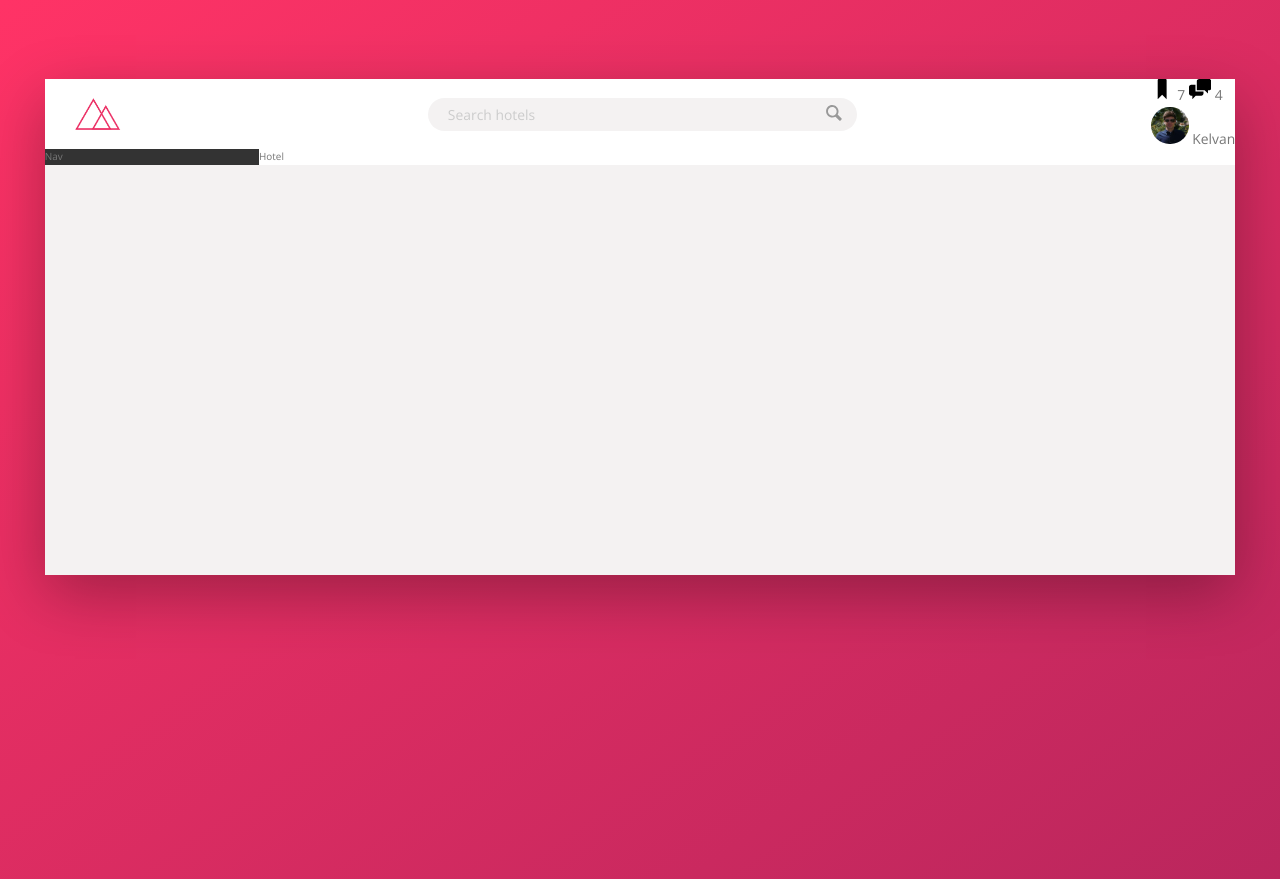
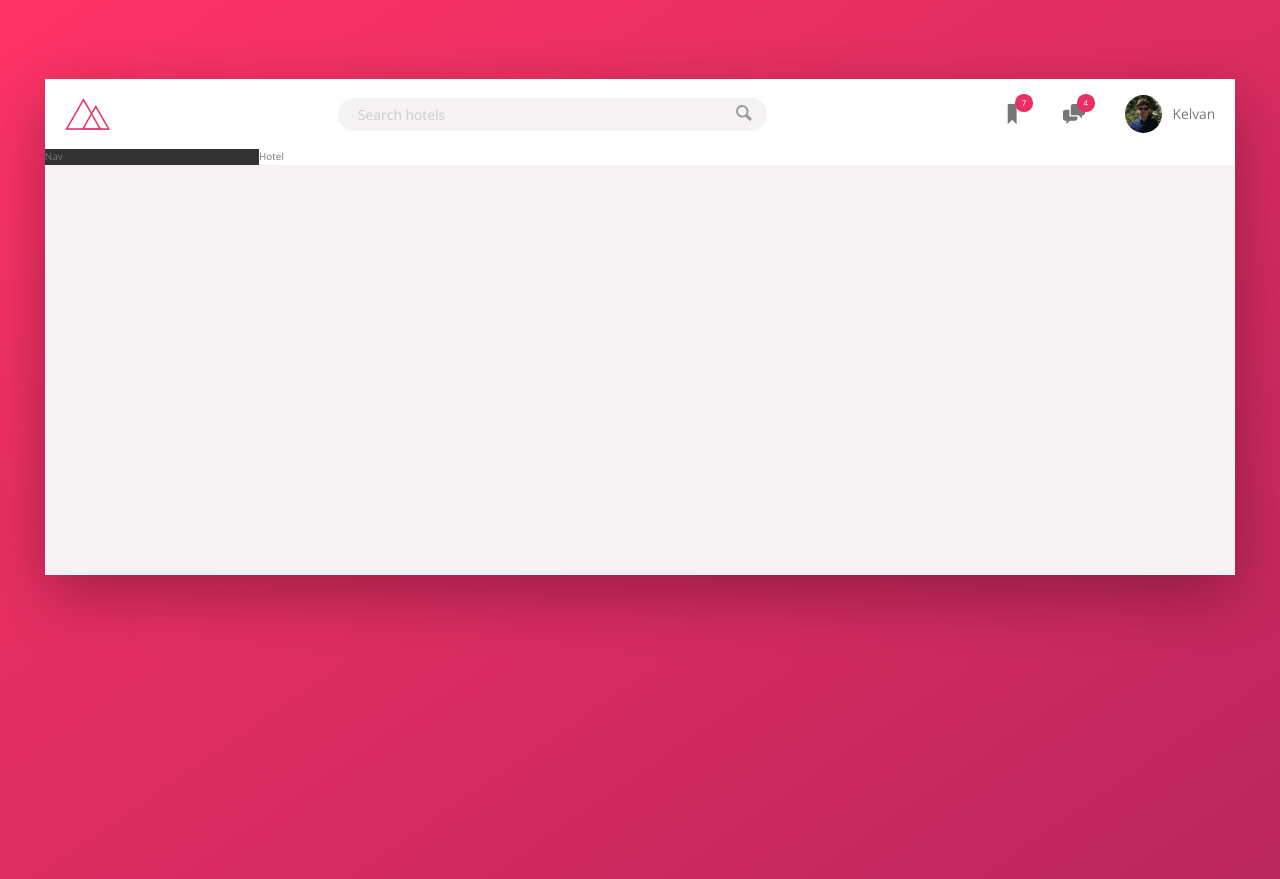
Before and after one commit to kelvanince1/css, a website: page Trillo/index.html in a window 1280 px wide. Drawn offline with nearby package versions, Linux system fonts and the light colour scheme.

Commit message:
Align the icons and user image

```diff
--- a/Trillo/index.html
+++ b/Trillo/index.html
@@ -30,6 +30,8 @@
                             <use xlink:href="img/sprite.svg#icon-bookmark"></use>
                         </svg>
                         <span class="user-nav__notification">7</span>
+                    </div>
+                    <div class="user-nav__icon-box">
                         <svg class="user-nav__icon">
                             <use xlink:href="img/sprite.svg#icon-chat"></use>
                         </svg>
--- a/Trillo/sass/_components.scss
+++ b/Trillo/sass/_components.scss
@@ -1,6 +1,6 @@
 .logo {
     height: 3.23rem;
-    margin-left: 3rem;
+    margin-left: 2rem;
 }
 
 .search {
@@ -54,23 +54,51 @@
     &__icon {
         height: 2rem;
         width: 2rem;
-        fill: var(--color-grey-dark-3)
+        fill: var(--color-grey-dark-3);
     }
 }
 
 .user-nav {
+    display: flex;
+    align-items: center;
+    align-self: stretch;
+
+    & > * {
+        padding: 0 2rem;
+        cursor: pointer;
+        height: 100%;
+        display: flex;
+        align-items: center;
+    }
+
+    & > *:hover {
+        background-color: var(--color-grey-light-2);
+    }
 
     &__icon-box {
-
+        position: relative;
     }
 
     &__icon {
         height: 2.25rem;
         width: 2.25rem;
+        fill: var(--color-grey-dark-2);
     }
 
     &__notification {
+        font-size: .8rem;
+        height: 1.75rem;
+        width: 1.75rem;
+        border-radius: 50%;
+        background-color: var(--color-primary);
+        color: #fff;
+        position: absolute;
+        top: 1.5rem;
+        right: 1.1rem;
 
+        display: flex;
+        justify-content: center;
+        align-items: center;
     }
 
     &__user {
@@ -80,9 +108,6 @@
     &__user-photo {
         height: 3.75rem;
         border-radius: 50%;
-    }
-
-    &__user-name {
-
+        margin-right: 1rem;
     }
 }
```
Also changed, not shown: Trillo/css/style.css.
